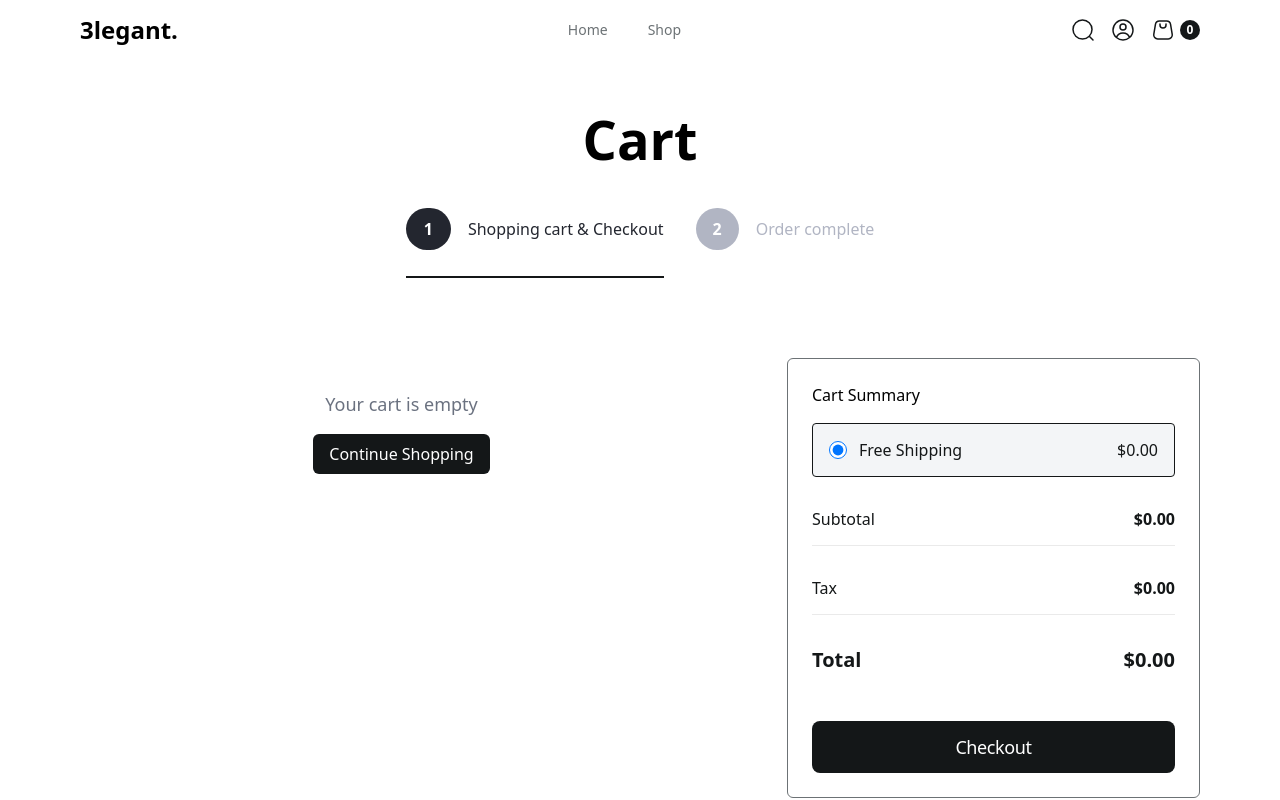
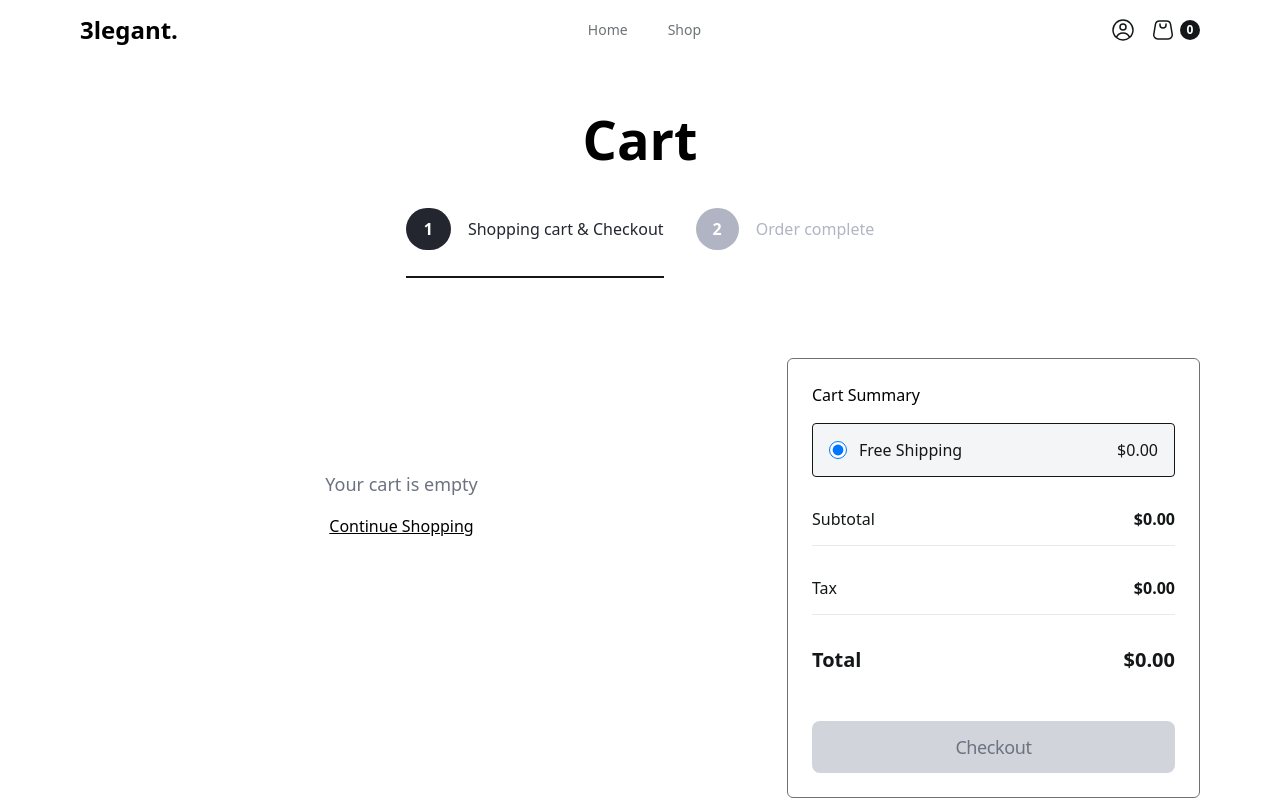
Before and after one commit to IdrissNguemi/3legant, a Vue app in the folder 3legantFront/: page /cart in a window 1280 px wide. Shown: the top 800 px of the page. Built offline with nearby package versions, Linux system fonts and the light colour scheme.

Commit message:
derniere modifs

```diff
--- a/3legantFront/src/components/CartComponent.vue
+++ b/3legantFront/src/components/CartComponent.vue
@@ -35,6 +35,8 @@ const handleCheckoutCompleted = (value) => {
     isOrderCompleted.value = false
   }
 }
+
+console.log(cartItems)
 </script>
 <template>
   <section class="px-4">
@@ -85,12 +87,9 @@ const handleCheckoutCompleted = (value) => {
         class="w-full py-[80px] flex items-start justify-between"
       >
         <div class="max-w-[643px] w-full">
-          <div v-if="cartItems.length === 0" class="text-center py-8">
+          <div v-if="cartItems.length === 0" class="text-center py-28">
             <p class="text-gray-500 text-lg">Your cart is empty</p>
-            <router-link
-              to="/shop"
-              class="mt-4 inline-block bg-[#141718] text-white px-4 py-2 rounded-md"
-            >
+            <router-link to="/shop" class="mt-4 inline-block underline">
               Continue Shopping
             </router-link>
           </div>
@@ -109,9 +108,9 @@ const handleCheckoutCompleted = (value) => {
                 <td class="py-4 px-2">
                   <div class="flex items-center">
                     <img
-                      :src="item.imagePath"
-                      :alt="item.name"
-                      class="w-[80px] h-[96px] object-cover mr-4"
+                      :src="`http://localhost:8000/storage/${item.imagePath}`"
+                      :alt="item.productName"
+                      class="w-[80px] h-[96px] object-cover mr-4 bg-[#f3f5f7]"
                     />
                     <div class="space-y-2">
                       <p class="text-[14px] leading-[22px] font-semibold text-[#141718]">
@@ -164,7 +163,11 @@ const handleCheckoutCompleted = (value) => {
           </table>
         </div>
 
-        <OrderSummary :total="cartTotal" @checkoutCompleted="handleCheckoutCompleted" />
+        <OrderSummary
+          :total="cartTotal"
+          :cartItems="cartItems"
+          @checkoutCompleted="handleCheckoutCompleted"
+        />
       </div>
       <div v-else-if="isOrderCompleted === true">
         <OrderCompleted />
--- a/3legantFront/src/components/FilterComponent.vue
+++ b/3legantFront/src/components/FilterComponent.vue
@@ -26,7 +26,7 @@ const filterByColor = (color) => {
       </svg>
       <span class="text-[20px] leading-[32px] font-semibold text-[#121212]">Filter</span>
     </h3>
-    <div class="space-y-4">
+    <div class="space-y-4 pb-[50px]">
       <h4 class="font-semibold text-[#121212]">COLORS</h4>
       <u class="space-y-3 block">
         <li :class="['block text-[14px] font-semiboold leading-[26px] text-[#807E7E]']">
--- a/3legantFront/src/components/NavBar.vue
+++ b/3legantFront/src/components/NavBar.vue
@@ -1,11 +1,39 @@
 <script setup>
+import { useAuthStore } from '@/stores/auth'
 import { useCartStore } from '@/stores/cartStore'
-import { computed } from 'vue'
-import { RouterLink } from 'vue-router'
+import { computed, ref, onMounted } from 'vue'
+import { RouterLink, useRouter } from 'vue-router'
+
 const cartStore = useCartStore()
+const authStore = useAuthStore()
+const router = useRouter()
+
 
 const totalCartItems = computed(() => cartStore.totalItems())
+const isProfileClicked = ref(false)
+
+const closeDropdown = (event) => {
+  if (isProfileClicked.value && !event.target.closest('.profile-dropdown')) {
+    isProfileClicked.value = false
+  }
+}
+
+onMounted(() => {
+  authStore.checkAuth()
+  document.addEventListener('click', closeDropdown)
+})
+
+const onClickOnProfile = () => {
+  isProfileClicked.value = !isProfileClicked.value
+}
+
+const logout = () => {
+  authStore.logout()
+  isProfileClicked.value = false
+  router.push('/')
+}
 </script>
+
 <template>
   <nav class="px-4">
     <div class="max-w-[1120px] w-full mx-auto flex items-center justify-between py-[18px]">
@@ -21,25 +49,7 @@ const totalCartItems = computed(() => cartStore.totalItems())
         >
       </div>
       <div class="flex items-center space-x-4">
-        <div class="flex items-center justify-center">
-          <svg
-            class="interface-outline-search-02"
-            width="24"
-            height="24"
-            viewBox="0 0 24 24"
-            fill="none"
-            xmlns="http://www.w3.org/2000/svg"
-          >
-            <path
-              d="M18.5 18.5L22 22M21 11.5C21 6.25329 16.7467 2 11.5 2C6.25329 2 2 6.25329 2 11.5C2 16.7467 6.25329 21 11.5 21C16.7467 21 21 16.7467 21 11.5Z"
-              stroke="#141718"
-              stroke-width="1.5"
-              stroke-linecap="round"
-              stroke-linejoin="round"
-            />
-          </svg>
-        </div>
-        <div class="flex items-center justify-center">
+        <button class="flex items-center justify-center relative profile-dropdown" @click.stop="onClickOnProfile">
           <svg
             class="interface-outline-user-circle"
             width="24"
@@ -55,7 +65,19 @@ const totalCartItems = computed(() => cartStore.totalItems())
               stroke-linejoin="round"
             />
           </svg>
-        </div>
+          <div
+            class="profile-dropdown"
+            :class="[isProfileClicked === false ? 'hidden' : 'absolute top-[26px] left-[0px] bg-white rounded-[4px] border border-solid border-gray-400 space-y-2 p-2 w-max z-10']"
+          >
+            <template v-if="!authStore.isAuthenticated">
+              <RouterLink to="/register" class="pb-2 border-b border-solid border-gray-300 text-[14px] leading-[24px] font-medium text-[#6C7275] hover:text-[#121212] w-max block pr-6">Register</RouterLink>
+              <RouterLink to="/login" class="text-[14px] leading-[24px] font-medium text-[#6C7275] hover:text-[#121212] w-max block pr-6">Login</RouterLink>
+            </template>
+            <template v-else>
+              <button @click="logout" class="text-[14px] leading-[24px] font-medium text-[#6C7275] hover:text-[#121212] w-max block pr-6">Disconnect</button>
+            </template>
+          </div>
+        </button>
         <RouterLink class="flex items-center space-x-[5px]" to="/cart">
           <svg
             class="outline-shopping-bag"
@@ -80,9 +102,7 @@ const totalCartItems = computed(() => cartStore.totalItems())
             />
           </svg>
           <div class="rounded-full flex items-center justify-center w-[20px] h-[20px] bg-[#141718]">
-            <span class="text-white text-[12px] font-bold leading-[10px]">{{
-              totalCartItems
-            }}</span>
+            <span class="text-white text-[12px] font-bold leading-[10px]">{{ totalCartItems }}</span>
           </div>
         </RouterLink>
       </div>
--- a/3legantFront/src/components/OrderSummary.vue
+++ b/3legantFront/src/components/OrderSummary.vue
@@ -1,16 +1,24 @@
 <script setup>
-import { ref } from 'vue'
+import { ref, computed } from 'vue'
 const emit = defineEmits(['checkoutCompleted'])
 const isCompleted = ref(false)
+
+const props = defineProps({
+  total: Number,
+  cartItems: {
+    type: Array,
+    default: () => [],
+  },
+})
+
+const isCartEmpty = computed(() => {
+  return props.cartItems.length === 0
+})
 
 const onCheckout = () => {
   isCompleted.value = true
   emit('checkoutCompleted', isCompleted.value)
 }
-
-defineProps({
-  total: Number,
-})
 </script>
 
 <template>
@@ -55,8 +63,14 @@ defineProps({
       </div>
     </div>
     <button
-      class="flex items-center justify-center py-[10px] rounded-[8px] w-full bg-[#141718] text-[18px] text-white leading-[32px] tracking-[-0.4px]"
+      class="flex items-center justify-center py-[10px] rounded-[8px] w-full text-[18px] leading-[32px] tracking-[-0.4px]"
+      :class="[
+        isCartEmpty
+          ? 'bg-gray-300 text-gray-500 cursor-not-allowed'
+          : 'bg-[#141718] text-white hover:bg-gray-800',
+      ]"
       @click="onCheckout()"
+      :disabled="isCartEmpty"
     >
       Checkout
     </button>
--- a/3legantFront/src/router/index.js
+++ b/3legantFront/src/router/index.js
@@ -4,7 +4,7 @@ import RegisterView from '@/views/RegisterView.vue'
 import LoginView from '@/views/LoginView.vue'
 import CartView from '@/views/CartView.vue'
 import SingleProductView from '@/views/SingleProductView.vue'
-import { useAuthAdminStore } from '@/stores/auth'
+import { useAuthAdminStore } from '@/stores/authAdmin'
 
 const router = createRouter({
   history: createWebHistory(import.meta.env.BASE_URL),
--- a/3legantFront/src/stores/auth.js
+++ b/3legantFront/src/stores/auth.js
@@ -1,9 +1,10 @@
-// stores/authAdmin.js
 import { defineStore } from 'pinia'
+import axios from 'axios'
 
-export const useAuthAdminStore = defineStore('authAdmin', {
+export const useAuthStore = defineStore('auth', {
   state: () => ({
-    token: localStorage.getItem('admin_token') || null,
+    // Utiliser la même clé 'token' partout pour la cohérence
+    token: localStorage.getItem('token') || null,
   }),
   getters: {
     isAuthenticated: (state) => !!state.token,
@@ -11,7 +12,26 @@ export const useAuthAdminStore = defineStore('authAdmin', {
   actions: {
     login(token) {
       this.token = token
-      localStorage.setItem('admin_token', token)
+      // Utiliser la même clé 'token' que dans le composant Login
+      localStorage.setItem('token', token)
+      // Configurer l'en-tête d'autorisation pour toutes les requêtes
+      axios.defaults.headers.common['Authorization'] = `Bearer ${token}`
     },
+    logout() {
+      // Réinitialiser le token dans le state
+      this.token = null
+      // Supprimer le token avec la même clé que celle utilisée pour le stockage
+      localStorage.removeItem('token')
+      // Supprimer l'en-tête d'autorisation
+      delete axios.defaults.headers.common['Authorization']
+    },
+    // Méthode pour vérifier et restaurer la session au chargement de l'application
+    checkAuth() {
+      const token = localStorage.getItem('token')
+      if (token) {
+        this.token = token
+        axios.defaults.headers.common['Authorization'] = `Bearer ${token}`
+      }
+    }
   },
 })
--- /dev/null
+++ b/3legantFront/src/stores/authAdmin.js
@@ -0,0 +1,18 @@
+// stores/authAdmin.js
+import { defineStore } from 'pinia'
+
+export const useAuthAdminStore = defineStore('authAdmin', {
+  state: () => ({
+    token: localStorage.getItem('admin_token') || null,
+  }),
+  getters: {
+    isAuthenticated: (state) => !!state.token,
+  },
+  actions: {
+    login(token) {
+      this.token = token
+      localStorage.setItem('admin_token', token)
+
+    },
+  },
+})
--- a/3legantFront/src/views/LoginAdmin.vue
+++ b/3legantFront/src/views/LoginAdmin.vue
@@ -4,7 +4,7 @@ import { useRouter } from 'vue-router'
 import axios from 'axios'
 import registerImage from '@/assets/registerImage.svg'
 import AuthButton from '@/components/AuthButton.vue'
-import { useAuthAdminStore } from '@/stores/auth'
+import { useAuthAdminStore } from '@/stores/authAdmin'
 
 const admin = ref('')
 const password = ref('')
--- a/3legantFront/src/views/LoginView.vue
+++ b/3legantFront/src/views/LoginView.vue
@@ -4,7 +4,9 @@ import registerImage from '@/assets/registerImage.svg'
 import { ref } from 'vue'
 import axios from 'axios'
 import AuthButton from '@/components/AuthButton.vue'
+import { useAuthStore } from '@/stores/auth'
 
+const authStore = useAuthStore()
 const email = ref('')
 const password = ref('')
 const error = ref('')
@@ -24,7 +26,9 @@ const login = async () => {
     })
 
     if (response.data.access_token) {
-      localStorage.setItem('token', response.data.access_token)
+      // Utiliser le store d'authentification pour la connexion
+      authStore.login(response.data.access_token)
+      // Configurer les headers Axios
       axios.defaults.headers.common['Authorization'] = `Bearer ${response.data.access_token}`
       router.push('/')
     }
```
